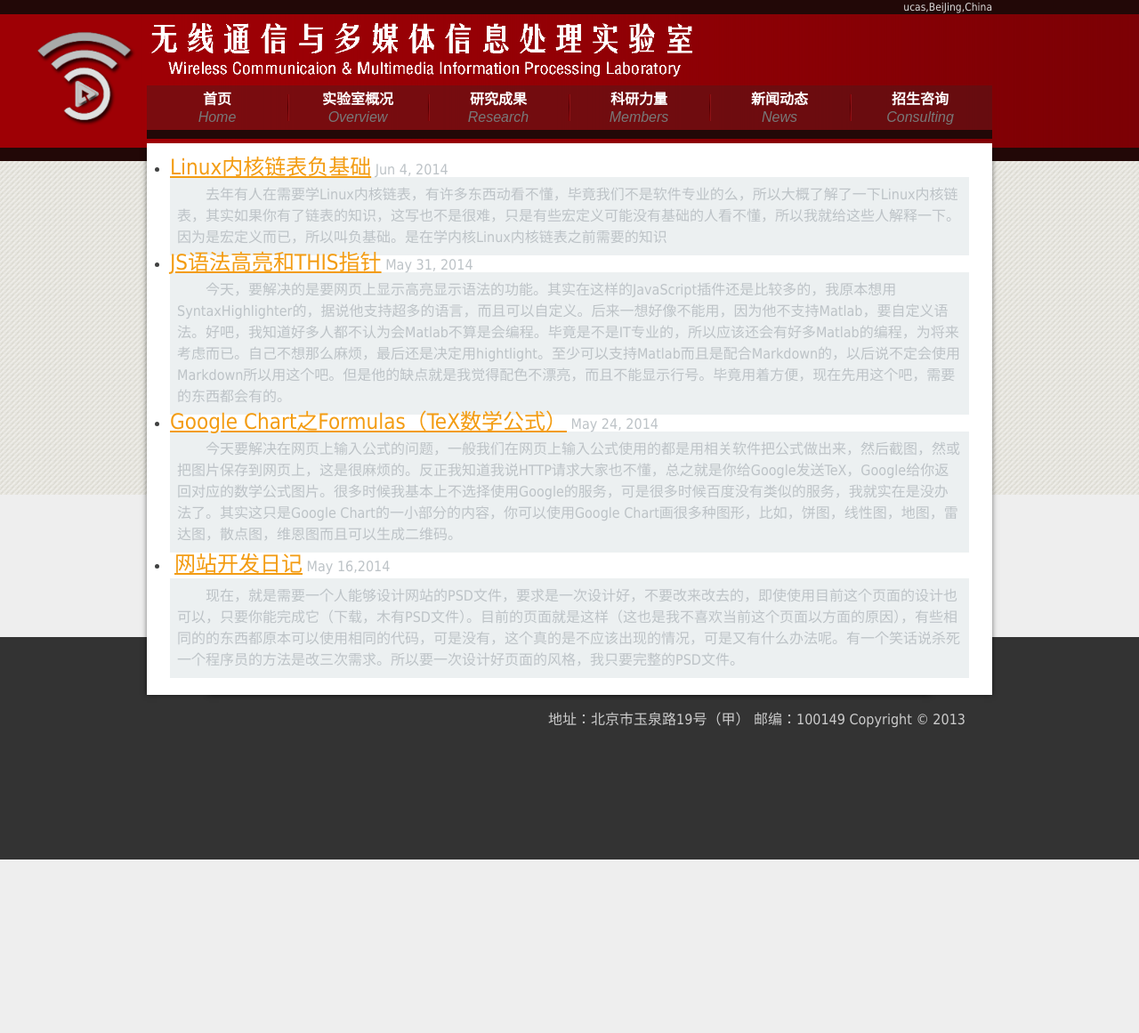
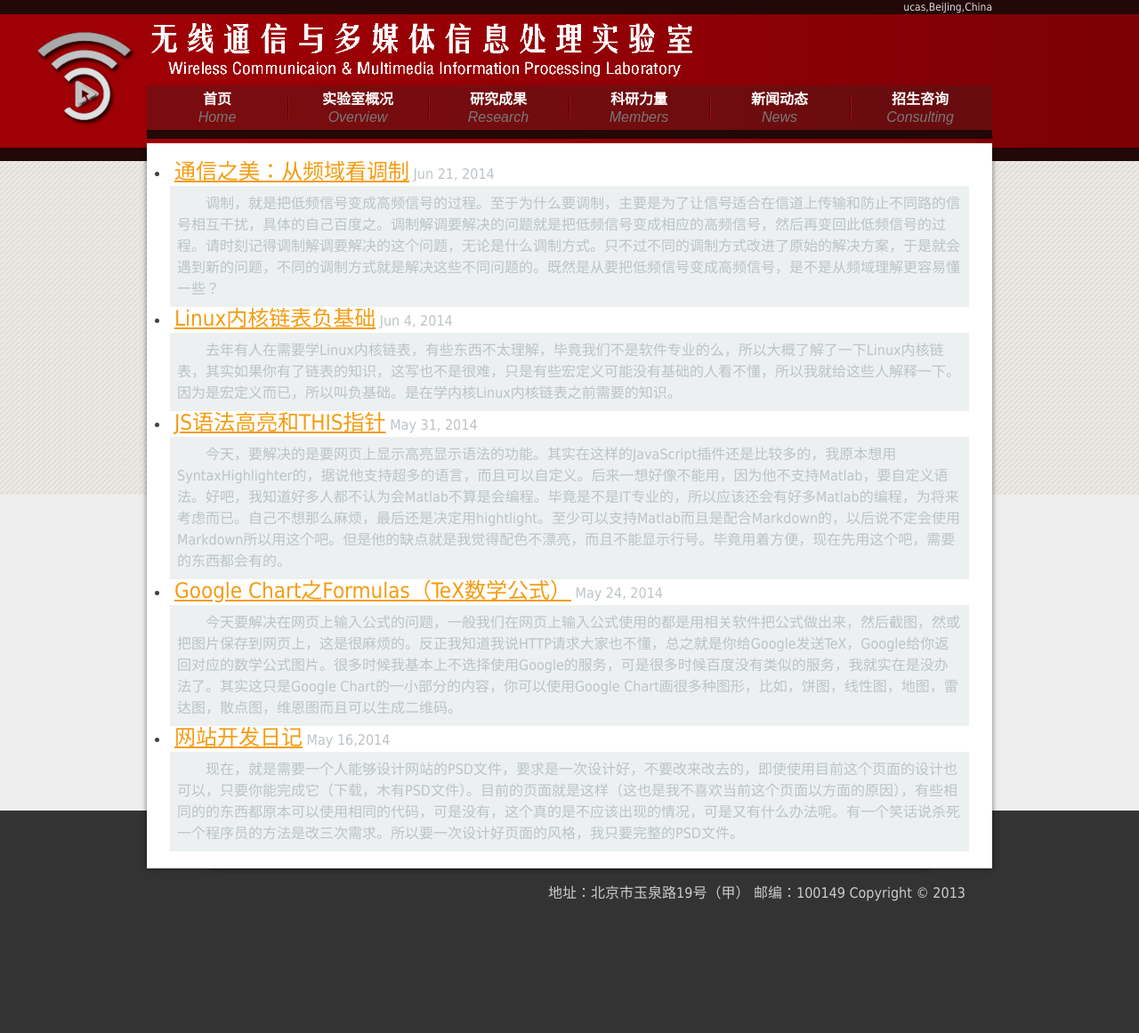
Before and after one commit to ucase/ucase.github.io, a Jekyll site: the page built from news.html, in a window 1280 px wide. Shown: the whole page at 89% size. Built offline with Jekyll 4.4.1, drawn with Linux system fonts in a browser that asks for light colours; comment, search, counter and statistics services are not loaded; before the commit the page ends 966 px from its top, so only the background shows below that.

Commit message:
beauty of communication

```diff
--- a/_includes/head.html
+++ b/_includes/head.html
@@ -7,6 +7,6 @@
     <link rel="canonical" href="{{ page.url | replace:'index.html','' | prepend: site.baseurl }}">
 
     <!-- Custom CSS -->
-    <link rel="stylesheet" href="{{ "/css/main.css" | prepend: site.baseurl }}">
+    <link rel="stylesheet" href="{{ '/css/main.css' | prepend: site.baseurl }}">
 
 </head>
--- a/_layouts/blog.html
+++ b/_layouts/blog.html
@@ -47,7 +47,10 @@ for(i in imgs)
 	if( !h ){
 		h=30
 	}
-	img.src="http://chart.googleapis.com/chart?cht=tx&chs="+h+"&chf=bg,s,00000000&chl="+escape(strTex.value);
+	else{
+		h=h.nodeValue;
+	}
+	img.src="http://chart.googleapis.com/chart?cht=tx&chs="+h+"&chf=bg,s,00000000&chl="+encodeURIComponent(strTex.value);
 }
 </script>
 </div>
--- a/_posts/2014-06-04-linux-link-list.html
+++ b/_posts/2014-06-04-linux-link-list.html
@@ -8,7 +8,7 @@ author: "寿寿"
 #date:   2014-05-16 11:12:47 +0800
 #categories: 文章分类，不同分类之间使用空格分割
 #tags: 文章的标签，即关键字，不同标签之间使用空格分割
-excerpt:  "去年有人在需要学Linux内核链表，有许多东西动看不懂，毕竟我们不是软件专业的么，所以大概了解了一下Linux内核链表，其实如果你有了链表的知识，这写也不是很难，只是有些宏定义可能没有基础的人看不懂，所以我就给这些人解释一下。因为是宏定义而已，所以叫负基础。是在学内核Linux内核链表之前需要的知识"
+excerpt:  "去年有人在需要学Linux内核链表，有些东西不太理解，毕竟我们不是软件专业的么，所以大概了解了一下Linux内核链表，其实如果你有了链表的知识，这写也不是很难，只是有些宏定义可能没有基础的人看不懂，所以我就给这些人解释一下。因为是宏定义而已，所以叫负基础。是在学内核Linux内核链表之前需要的知识。"
 ###########高级设置##############
 #id: /blog/year/month/title
 #permalink: /blog/year/month/title.html
@@ -20,7 +20,7 @@ excerpt:  "去年有人在需要学Linux内核链表，有许多东西动看不
 #例如"2014-05-20-my-first-blog.html"
 ---
 
-<p>去年有人在需要学Linux内核链表，有许多东西动看不懂，毕竟我们不是软件专业的么，所以大概了解了一下Linux内核链表，其实如果你有了链表的知识，这写也不是很难，只是有些宏定义可能没有基础的人看不懂，所以我就给这些人解释一下。因为是宏定义而已，所以叫负基础。是在学内核Linux内核链表之前需要的知识。</p>
+<p>去年有人在需要学Linux内核链表，有些东西不太理解，毕竟我们不是软件专业的么，所以大概了解了一下Linux内核链表，其实如果你有了链表的知识，这写也不是很难，只是有些宏定义可能没有基础的人看不懂，所以我就给这些人解释一下。因为是宏定义而已，所以叫负基础。是在学内核Linux内核链表之前需要的知识。</p>
 
 <pre><code class=" hljs cpp">
 <span class="hljs-comment">/****************************Linux内核链表负基础*************************************************
--- /dev/null
+++ b/_posts/2014-06-21-beauty-of-communication-001.html
@@ -0,0 +1,59 @@
+---
+layout: blog
+#文章标题
+title:  "通信之美：从频域看调制"
+author: "阿宗"
+########基本设置"#########
+#自定义日期
+#date:   2014-05-16 11:12:47 +0800
+categories: beautyOfCommunication
+tags: 调制 解调
+excerpt:  "调制，就是把低频信号变成高频信号的过程。至于为什么要调制，主要是为了让信号适合在信道上传输和防止不同路的信号相互干扰，具体的自己百度之。调制解调要解决的问题就是把低频信号变成相应的高频信号，然后再变回此低频信号的过程。请时刻记得调制解调要解决的这个问题，无论是什么调制方式。只不过不同的调制方式改进了原始的解决方案，于是就会遇到新的问题，不同的调制方式就是解决这些不同问题的。既然是从要把低频信号变成高频信号，是不是从频域理解更容易懂一些？"
+###########高级设置##############
+#id: /blog/year/month/title
+#permalink: /blog/year/month/title.html
+############################
+#                            说明                              #
+############################
+#文档标题命名方式
+#文件名为:"年-月-日-文章题目"
+#文章题目最好为英文空格使用“-”代替
+#扩展名可以为:md、textile或者是html(视选用不同的语言写)
+#例如"2014-05-20-my-first-blog.html"
+###############公式的输入#######
+#图片像素高度30px（可以通过添加height属性改变，不包括单位）
+#行间公式显示为高度为30px，行内公式为18px（可通过添加style改变）
+#<p class="formula"><img class="latex" src="#" alt="在此输入Tex的代码"><span class="formulaNO">公式编号</span></p>
+#行内公式只使用<img class="latex" src="#" alt="在此输入Tex的代码">就可以了
+---
+<pre><code class=" hljs cpp">
+<span class="hljs-comment">/***********************************************************************************
+*需要的基础知识:信号与系统（傅里叶变换 卷积 狄拉克函数/冲击函数）
+*
+*@author:zong
+*@last-edit:2014-06-21
+*************************************************************************************/</span>
+</code></pre>
+<p>这是拖延症的结果。。。</p>
+<p>此为开篇第一篇，可是无论从那个角度来说这都不应该是第一篇。其实我是打算从高中数学讲起的，只是曾经想好的前两篇一直都不想写，然后因为某些原因这个是“必须”写的，所以为第一篇。</p>
+<p>通信原理，其实就是数学公式推导，我知道大家都不喜欢数学公式，所以我就尽量避免数学公式，并且会在后面列出一些数学公式，免得想知道的人再去查书。</p>
+<p>学习，重要的是时刻记得需要解决的问题，否则你只会看到书上用数学公式推导来推导去没什么意义。通信需要解决的问题就是，在发送端发送一个信号，在接收端恢复出这个信号。所以数学公式的推导就是，从一个函数开始，进行了好多的变换，最终的结果还是这个函数。如果你不知道要解决的问题是什么，那么你会发现，这么多数学推导没什么意义。所以最重要的就是，你要知道问题是什么。</p>
+<p>调制，就是把低频信号变成高频信号的过程。至于为什么要调制，主要是为了让信号适合在信道上传输和防止不同路的信号相互干扰，具体的自己百度之。<span class="strong">调制解调要解决的问题就是把低频信号变成相应的高频信号，然后再变回此低频信号的过程。</span>请时刻记得调制解调要解决的这个问题，无论是什么调制方式。只不过不同的调制方式改进了原始的解决方案，于是就会遇到新的问题，不同的调制方式就是解决这些不同问题的。</p>
+<p>既然是从要把低频信号变成高频信号，是不是从频域理解更容易懂一些？另外，有些人不能从潜意识上接受这个事实——从时域表示信号和从频域表示信号是没有区别的，就像五分之一和0.2的区别一样——我只能说多锻炼吧。</p>
+<p>下面都是信号与系统中的基本公式。不记得的面壁思过去。</p>
+<p><span class="strong">函数与冲击函数卷积</span>的结果就是把函数平移：</p><p class="imgblock"><img src="/images/blog/2014-06-21-beauty-of-communication-001/juanji.png" /></p>
+<p><span class="strong">余弦函数</span><img class="latex" src="#" alt="cos(\omega_0t)">的傅里叶变换是：</p><p class="imgblock"><img src="/images/blog/2014-06-21-beauty-of-communication-001/yuxianhanshu.png" /></p>
+<p><span class="strong">时域乘积到频域就是卷积。</span>那么<img class="latex" src="#" alt="f(t)cos(\omega_0t)">的傅里叶变换是(忽略前面的系数)：</p><p class="imgblock"><img src="/images/blog/2014-06-21-beauty-of-communication-001/tiaozhi.png" /></p>
+<p>好了，现在就已经把低频信号<img class="latex" src="#" alt="f(t)">平移到了高频<img style="height:12px" class="latex" src="#" alt="\omega_0">附近，这就是调制，就这么简单。</p>
+<p>那么<span class="strong">解调就是再平移回来:</span></p><p class="imgblock"><img src="/images/blog/2014-06-21-beauty-of-communication-001/jietiao.png" /></p>
+<p>然后只取低频信号就是原始信号<img class="latex" src="#" alt="f(t)">了。所以<span class="strong">通信系统</span>就是：</p><p class="imgblock"><img src="/images/blog/2014-06-21-beauty-of-communication-001/tongxinxitong.png" /></p>
+<p>这就是最基本的调制系统，实际的实现就是在这个基础上的改进或是因为器件不理想添加了一些东西。对于早期的调制方式，比如AM、FM、PM、DSB、SSB等，因为没有成熟的数学理论所以在调制解调（主要是解调）方面的实现不是这样的。但是也是可以使用这种通用的调制解调方案的，所以说数学很重要。</p>
+<p>有些时候滤波器会换成积分器，其实<span class="strong">积分器就是低通滤波器</span>，为什么呢？不(deng)告(dai)诉(geng)你(xin)。</p>
+
+<p>下面是详细的数学公式，不想看的就不要看了。</p>
+<p>函数与冲击函数的卷积：</p>
+<p class="formula"><img class="latex" src="#" alt="f(t)\ast\delta(t-t_0)=f(t-t_0)"><span class="formulaNO">(1)</span></p>
+<p>傅里叶变换的时域卷积定理，假设信号<img class="latex" src="#" alt="f(t)\ h(t)\ y(t)">对应的傅里叶变换是<img class="latex" src="#" alt="F(j\omega)\ H(j\omega)\ Y(j\omega)">则有：</p>
+<p class="formula"><img height="50" style="height:50px" class="latex" src="#" alt="y(t)=f(t)h(t)\Leftrightarrow{}Y(j\omega)=\frac{1}{2\pi}F(j\omega)H(j\omega)"><span class="formulaNO">(2)</span></p>
+<p>余弦函数<img class="latex" src="#" alt="cos(\omega_0t)">的傅里叶变换：</p>
+<p class="formula"><img class="latex" src="#" alt="\pi(\delta(\omega{}+\omega_0)+\delta(\omega-\omega_0))"><span class="formulaNO">(3)</span></p>
--- a/css/style.css
+++ b/css/style.css
@@ -207,19 +207,21 @@ input, select, textarea { font-family:Tahoma, Geneva, sans-serif; font-size:1em;
 .blog .blog-content {padding-top:2em;}
 .blog .blog-content p{padding-bottom:0.5em;line-height:1.5em;text-indent:2em}
 .blog p.noident	{text-indent:0;}
-.blog img{vertical-align:-10%;height:18px;}
+.blog .strong {color:#c0392b}
+.blog p.imgblock	{text-indent:0;text-align:center;}
+.blog .latex {vertical-align:-10%;height:18px;}
 .blog .formula img{vertical-align:middle;height:30px;}
 .blog p.author{padding-bottom:1em;}
 .blog p.date{color:#bdc3c7;}
 .blog a{color:#f39c12;}
 .blog code{font-size:16px;line-height:1.3em}
 .blog p.formula{text-align:center;position:relative}
-.blog code {overflow-x:scroll;}
+.blog code {overflow-x:auto;}
 .blog span.formulaNO{
 	display:block;
 	position:absolute;
 	right:2em;
-	top:0.5em;
+	top:0em;
 	text-indent:0;
 	overflow:visible;
 	text-align:right;
--- a/news.html
+++ b/news.html
@@ -18,8 +18,8 @@ permalink: /news/
 	<ul>
 	{% for post in site.posts %}
 		<li>
-		<a class="post-link" href="{{ post.url | prepend: site.baseurl }}">{{ post.title }}</a>
-		<span class="post-date">{{ post.date | date: "%b %-d, %Y" }}</span>
+		<p class="title"><a class="post-link" href="{{ post.url | prepend: site.baseurl }}">{{ post.title }}</a>
+		<span class="post-date">{{ post.date | date: "%b %-d, %Y" }}</span></p>
 		<p class="excerpt">{{ post.excerpt | remove: '<p>' | remove: '</p>'  | escape }}</p>
 		</li>
 	{% endfor %}
```
Also changed, not shown: moban.html (+18 -5 lines), images/blog/2014-06-21-beauty-of-communication-001/jietiao.png (added), images/blog/2014-06-21-beauty-of-communication-001/juanji.png (added), images/blog/2014-06-21-beauty-of-communication-001/tiaozhi.png (added), images/blog/2014-06-21-beauty-of-communication-001/tongxinxitong.png (added), images/blog/2014-06-21-beauty-of-communication-001/yuxianhanshu.png (added).
